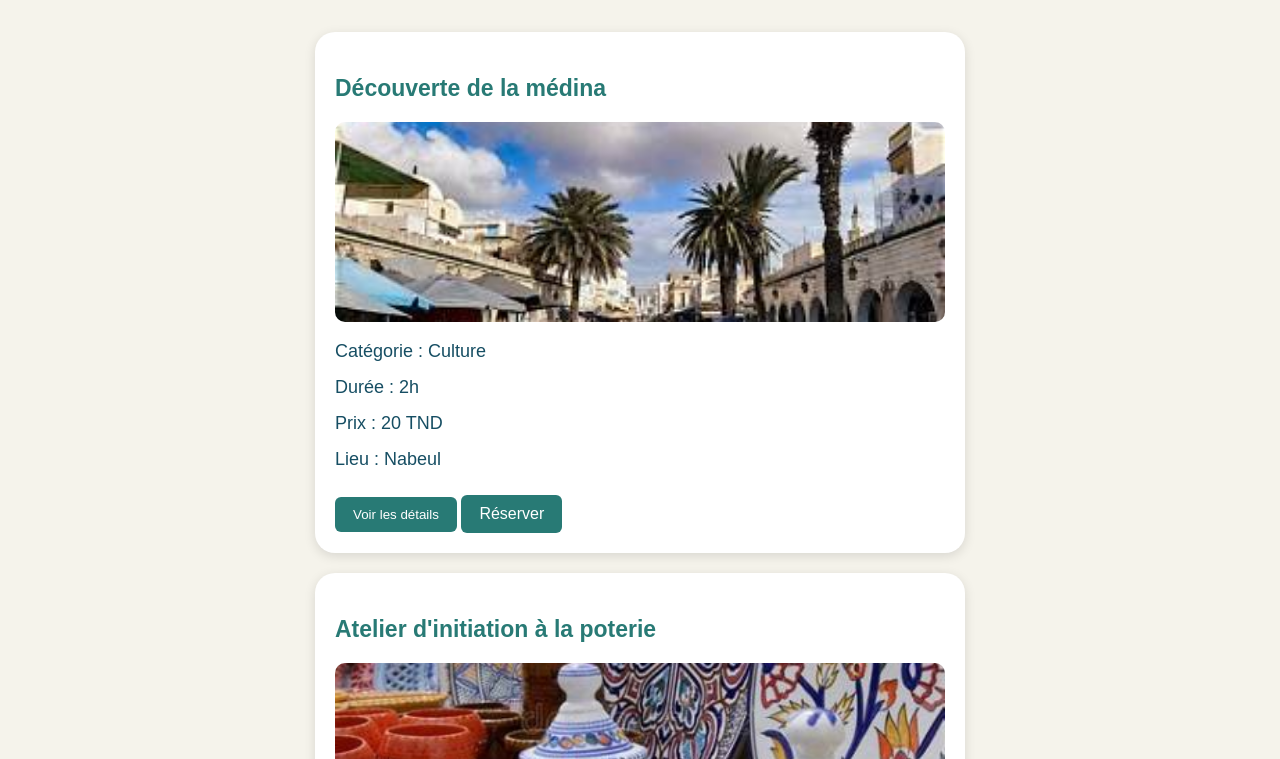
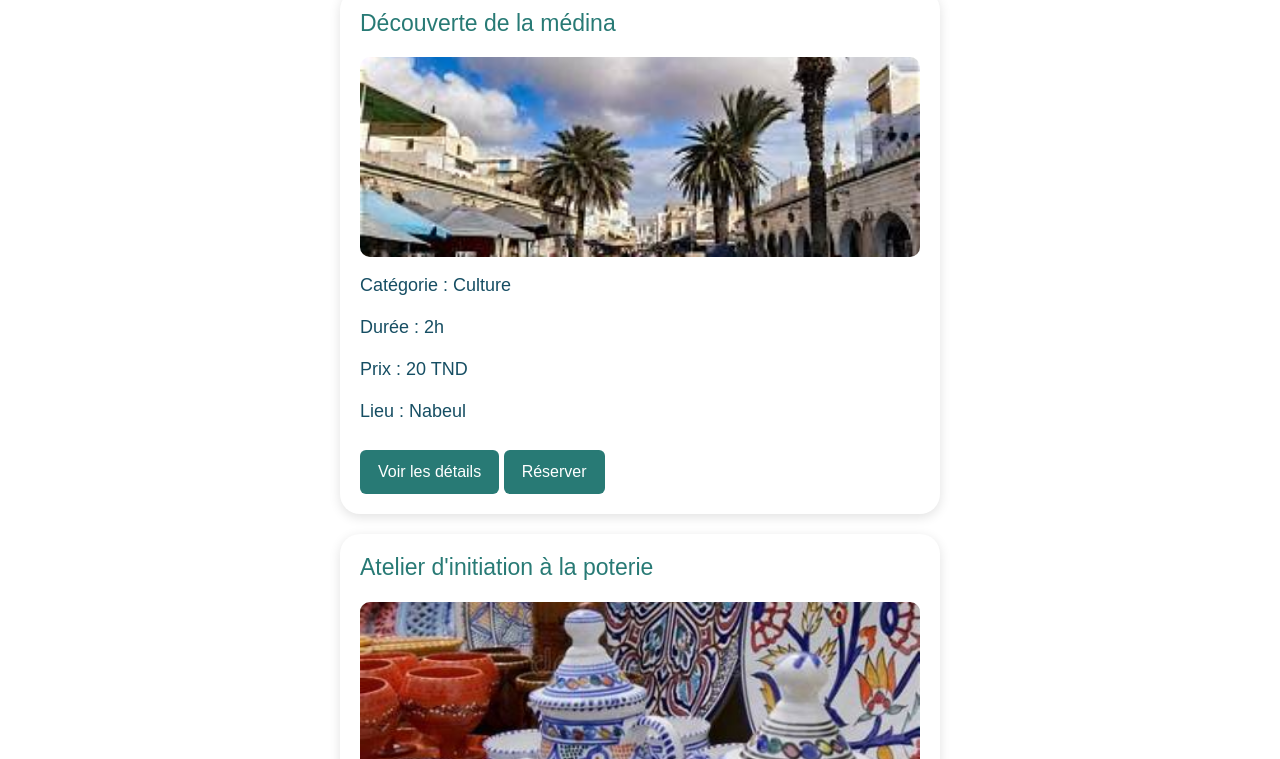
Before and after one commit to informatiquemariem/Mini_Projet_Cap_Bon_Explorer, a plain HTML site: page activites.html in a window 1280 px wide. Shown: the part 664-1423 px from the top of the page. Drawn offline with Linux system fonts and the light colour scheme.

```diff
--- a/activites.html
+++ b/activites.html
@@ -6,6 +6,7 @@
     <title>Cap Bon Explorer - Activités</title>
     <link rel="stylesheet" href="css/style.css">
     <script src="js/activites.js"></script>
+    <link rel="stylesheet" href="css/bootstrap.min.css">
 </head>
 <body >
     <header>
--- a/js/app.js
+++ b/js/app.js
@@ -1,8 +1,9 @@
 
-// Récupération des éléments
 let formulaire = document.getElementById("formulaire");
 let resultat = document.getElementById("resultat");
-// Fonction pour afficher les réponses FAQ
+
+
+
 function afficher(numero) {
     let reponse = document.getElementById("r" + numero);
     if (reponse.style.display == "none") {
@@ -13,6 +14,7 @@ function afficher(numero) {
 
 };
 
+
 formulaire.onsubmit = function() {
     let nom = document.getElementById("nom").value;
     resultat.textContent = "Merci " + nom + " ! Votre message a été envoyé avec succès.";
```
Also changed, not shown: agenda.html (+1 -0 lines), contact.html (+1 -0 lines), index.html (+1 -0 lines), reservation.html (+1 -0 lines), css/bootstrap.min.css (added), js/bootstrap.bundle.min.js (added).
